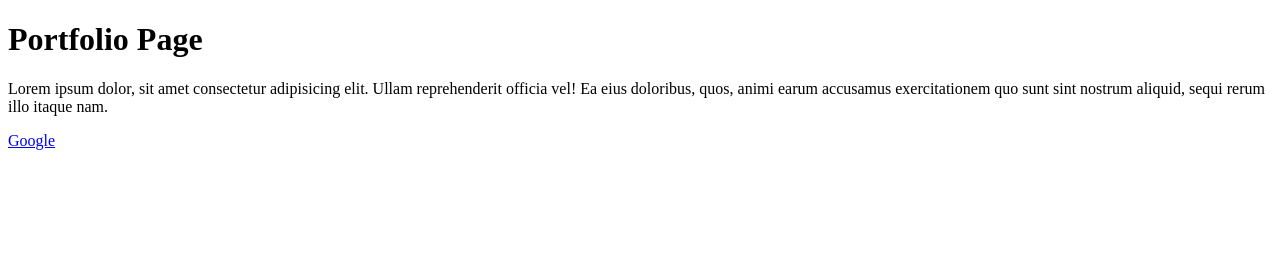
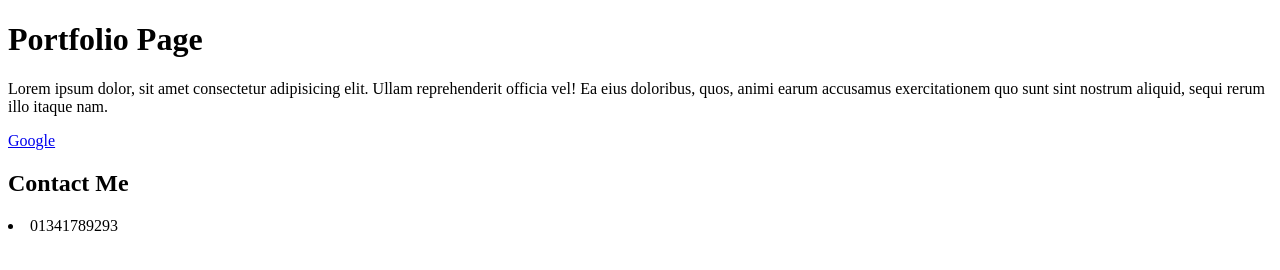
Before and after one commit to tanbhir9589/basic, a plain HTML site: page index.html in a window 1280 px wide. Drawn offline with Linux system fonts and the light colour scheme.

Commit message:
add some new code

```diff
--- a/index.html
+++ b/index.html
@@ -10,5 +10,7 @@
     <title>my portfolio</title>
     <p>Lorem ipsum dolor, sit amet consectetur adipisicing elit. Ullam reprehenderit officia vel! Ea eius doloribus, quos, animi earum accusamus exercitationem quo sunt sint nostrum aliquid, sequi rerum illo itaque nam.</p>
     <a href="www.google.com">Google</a>
+    <h2>Contact Me</h2>
+    <li>01341789293</li>
 </body>
 </html>
```
